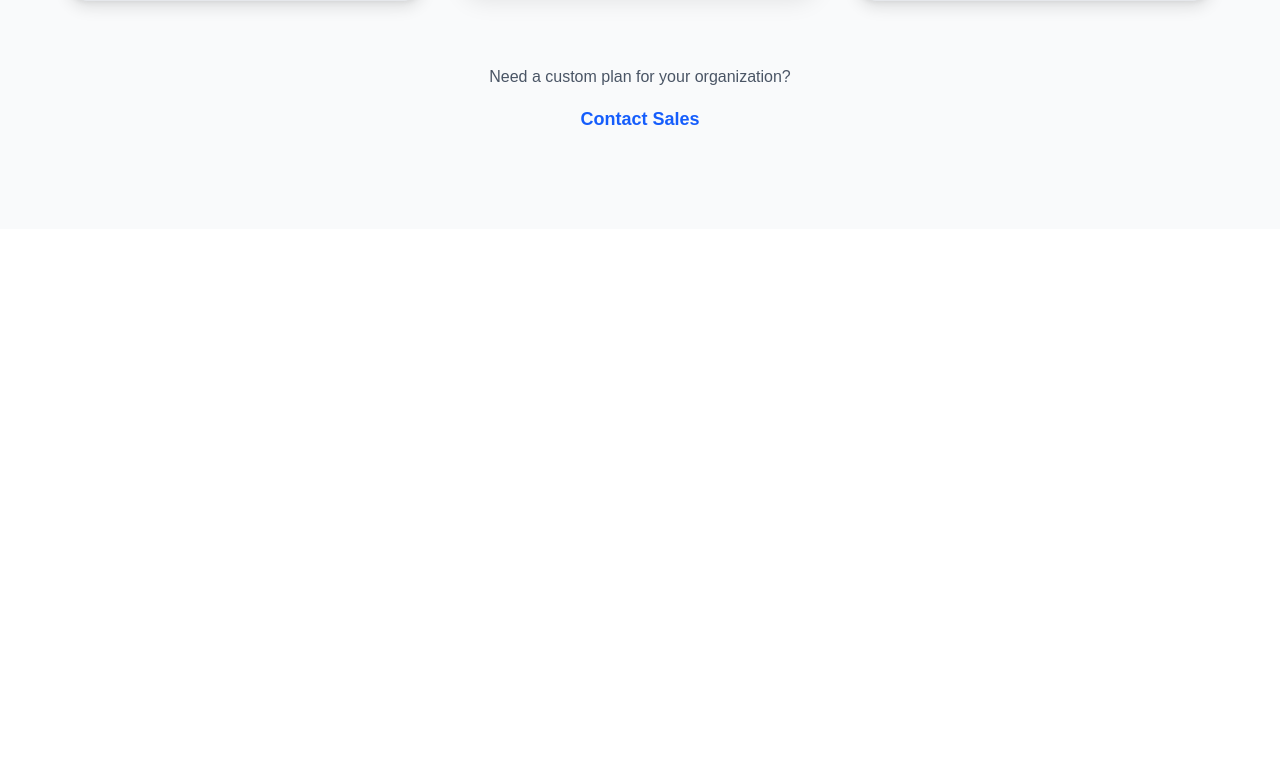
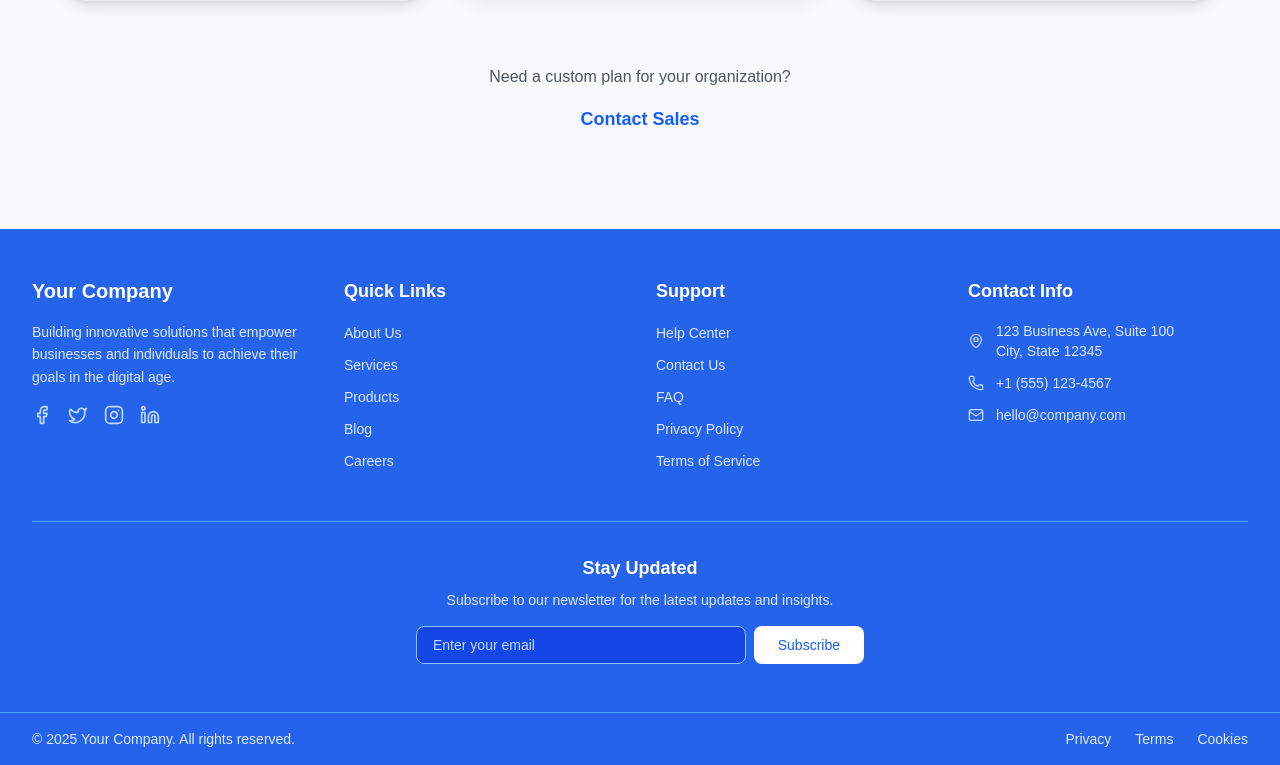
Before and after one commit to LamiaEid1/TaskFlow-elevvo, a Next.js app: page / in a window 1280 px wide. Shown: the part 2514-3279 px from the top of the page. Before the commit the page ends 2743 px from the top, so only its background shows below. Built offline with nearby package versions, Linux system fonts and the light colour scheme.

Commit message:
Footer added

```diff
--- a/app/page.js
+++ b/app/page.js
@@ -7,6 +7,7 @@
 import { RiTeamFill } from "react-icons/ri";
 import ReviewsSlider from '@/components/ReviewsSlider';
 import PlanCard from '@/components/PlanCard';
+import Footer from '@/components/Footer';
 
 const HeroSection = () => {
   const handleGetStarted = () => {
@@ -169,6 +170,7 @@
           </div>
         </div>
       </section>
+      <Footer/>
     </div>
   )
 }
--- /dev/null
+++ b/components/Footer.jsx
@@ -0,0 +1,163 @@
+import Link from 'next/link';
+import { Facebook, Twitter, Instagram, Linkedin, Mail, Phone, MapPin } from 'lucide-react';
+
+export default function Footer() {
+  return (
+    <footer className="text-white" style={{ backgroundColor: '#2563EB' }}>
+      {/* Main Footer Content */}
+      <div className="max-w-7xl mx-auto px-4 sm:px-6 lg:px-8 py-12">
+        <div className="grid grid-cols-1 md:grid-cols-2 lg:grid-cols-4 gap-8">
+          {/* Company Info */}
+          <div className="space-y-4">
+            <h3 className="text-xl font-bold">Your Company</h3>
+            <p className="text-blue-100 text-sm leading-relaxed">
+              Building innovative solutions that empower businesses and individuals to achieve their goals in the digital age.
+            </p>
+            <div className="flex space-x-4">
+              <a href="#" className="text-blue-200 hover:text-white transition-colors duration-200">
+                <Facebook size={20} />
+              </a>
+              <a href="#" className="text-blue-200 hover:text-white transition-colors duration-200">
+                <Twitter size={20} />
+              </a>
+              <a href="#" className="text-blue-200 hover:text-white transition-colors duration-200">
+                <Instagram size={20} />
+              </a>
+              <a href="#" className="text-blue-200 hover:text-white transition-colors duration-200">
+                <Linkedin size={20} />
+              </a>
+            </div>
+          </div>
+
+          {/* Quick Links */}
+          <div className="space-y-4">
+            <h3 className="text-lg font-semibold">Quick Links</h3>
+            <ul className="space-y-2">
+              <li>
+                <Link href="/about" className="text-blue-100 hover:text-white transition-colors duration-200 text-sm">
+                  About Us
+                </Link>
+              </li>
+              <li>
+                <Link href="/services" className="text-blue-100 hover:text-white transition-colors duration-200 text-sm">
+                  Services
+                </Link>
+              </li>
+              <li>
+                <Link href="/products" className="text-blue-100 hover:text-white transition-colors duration-200 text-sm">
+                  Products
+                </Link>
+              </li>
+              <li>
+                <Link href="/blog" className="text-blue-100 hover:text-white transition-colors duration-200 text-sm">
+                  Blog
+                </Link>
+              </li>
+              <li>
+                <Link href="/careers" className="text-blue-100 hover:text-white transition-colors duration-200 text-sm">
+                  Careers
+                </Link>
+              </li>
+            </ul>
+          </div>
+
+          {/* Support */}
+          <div className="space-y-4">
+            <h3 className="text-lg font-semibold">Support</h3>
+            <ul className="space-y-2">
+              <li>
+                <Link href="/help" className="text-blue-100 hover:text-white transition-colors duration-200 text-sm">
+                  Help Center
+                </Link>
+              </li>
+              <li>
+                <Link href="/contact" className="text-blue-100 hover:text-white transition-colors duration-200 text-sm">
+                  Contact Us
+                </Link>
+              </li>
+              <li>
+                <Link href="/faq" className="text-blue-100 hover:text-white transition-colors duration-200 text-sm">
+                  FAQ
+                </Link>
+              </li>
+              <li>
+                <Link href="/privacy" className="text-blue-100 hover:text-white transition-colors duration-200 text-sm">
+                  Privacy Policy
+                </Link>
+              </li>
+              <li>
+                <Link href="/terms" className="text-blue-100 hover:text-white transition-colors duration-200 text-sm">
+                  Terms of Service
+                </Link>
+              </li>
+            </ul>
+          </div>
+
+          {/* Contact Info */}
+          <div className="space-y-4">
+            <h3 className="text-lg font-semibold">Contact Info</h3>
+            <div className="space-y-3">
+              <div className="flex items-center space-x-3">
+                <MapPin size={16} className="text-blue-200 flex-shrink-0" />
+                <span className="text-blue-100 text-sm">
+                  123 Business Ave, Suite 100<br />
+                  City, State 12345
+                </span>
+              </div>
+              <div className="flex items-center space-x-3">
+                <Phone size={16} className="text-blue-200 flex-shrink-0" />
+                <span className="text-blue-100 text-sm">+1 (555) 123-4567</span>
+              </div>
+              <div className="flex items-center space-x-3">
+                <Mail size={16} className="text-blue-200 flex-shrink-0" />
+                <span className="text-blue-100 text-sm">hello@company.com</span>
+              </div>
+            </div>
+          </div>
+        </div>
+
+        {/* Newsletter Signup */}
+        <div className="mt-12 pt-8 border-t border-blue-400">
+          <div className="max-w-md mx-auto text-center">
+            <h4 className="text-lg font-semibold mb-2">Stay Updated</h4>
+            <p className="text-blue-100 text-sm mb-4">
+              Subscribe to our newsletter for the latest updates and insights.
+            </p>
+            <div className="flex gap-2">
+              <input
+                type="email"
+                placeholder="Enter your email"
+                className="flex-1 px-4 py-2 rounded-lg text-white border border-blue-300 bg-blue-700 text-sm focus:outline-none focus:ring-2 focus:ring-white placeholder-blue-200"
+              />
+              <button className="px-6 py-2 bg-white text-blue-600 rounded-lg font-medium text-sm hover:bg-blue-50 transition-colors duration-200">
+                Subscribe
+              </button>
+            </div>
+          </div>
+        </div>
+      </div>
+
+      {/* Bottom Bar */}
+      <div className="border-t border-blue-400">
+        <div className="max-w-7xl mx-auto px-4 sm:px-6 lg:px-8 py-4">
+          <div className="flex flex-col sm:flex-row justify-between items-center space-y-2 sm:space-y-0">
+            <p className="text-blue-100 text-sm">
+              © {new Date().getFullYear()} Your Company. All rights reserved.
+            </p>
+            <div className="flex space-x-6">
+              <Link href="/privacy" className="text-blue-100 hover:text-white text-sm transition-colors duration-200">
+                Privacy
+              </Link>
+              <Link href="/terms" className="text-blue-100 hover:text-white text-sm transition-colors duration-200">
+                Terms
+              </Link>
+              <Link href="/cookies" className="text-blue-100 hover:text-white text-sm transition-colors duration-200">
+                Cookies
+              </Link>
+            </div>
+          </div>
+        </div>
+      </div>
+    </footer>
+  );
+}
```
